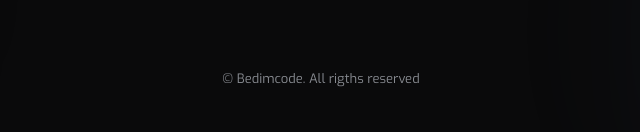
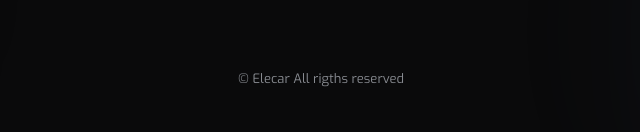
Before and after one commit to meshjohn/car-main, a plain HTML site: page index.html in a window 1280 px wide. Shown: the part 4829-4961 px from the top of the page, 319-959 px from the left. Drawn offline with nearby package versions, Linux system fonts and the light colour scheme.

Commit message:
Update index.html

```diff
--- a/index.html
+++ b/index.html
@@ -498,7 +498,7 @@
           </ul>
         </div>
       </div>
-      <span class="footer__copy"> &#169; Bedimcode. All rigths reserved </span>
+      <span class="footer__copy"> &#169;  Elecar All rigths reserved </span>
     </footer>
 
     <!--========== SCROLL UP ==========-->
```
